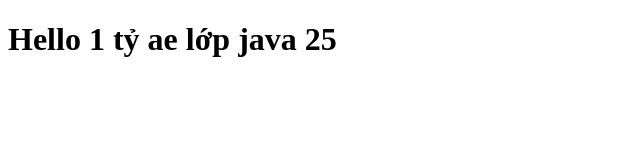
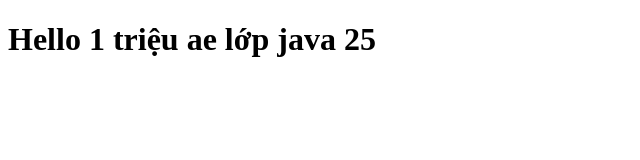
Before and after one commit to QuocHieu977/Java25-Basic-HTML-CSS, a plain HTML site: page Buoi-2/index.html in a window 1280 px wide. Shown: the whole page, without its empty margins (0-640 px from the left). Drawn offline with Linux system fonts and the light colour scheme.

Commit message:
Update index.html

```diff
--- a/Buoi-2/index.html
+++ b/Buoi-2/index.html
@@ -6,6 +6,6 @@
     <title>Document</title>
 </head>
 <body>
-    <h1>Hello 1 tỷ ae lớp java 25</h1>
+    <h1>Hello 1 triệu ae lớp java 25</h1>
 </body>
 </html>
```
